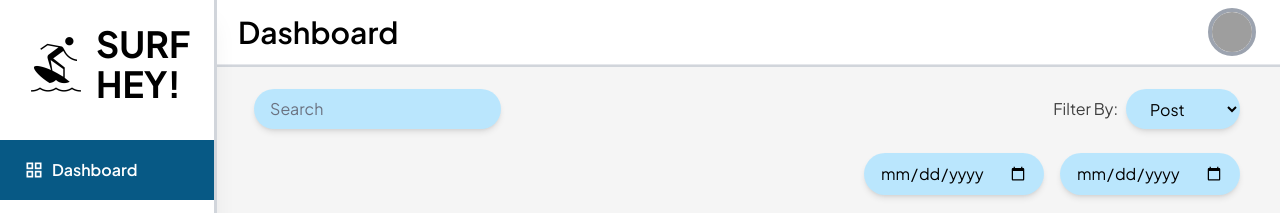
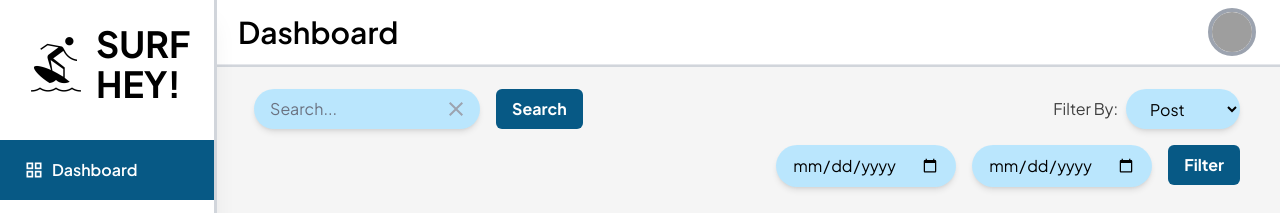
Before and after one commit to fajrulfalah28/Surf-Hey, a plain HTML site: page dashboard.html in a window 1280 px wide. Shown: the top 213 px of the page. Drawn offline with nearby package versions, Linux system fonts and the light colour scheme; grey boxes are pictures that could not be loaded.

Commit message:
Added search and filter button

```diff
--- a/dashboard.html
+++ b/dashboard.html
@@ -25,15 +25,18 @@
 
         </div>
         <nav class="text-white text-base font-semibold pt-3">
-            <a href="dashboard.html" class="flex items-center active-nav-link text-white py-4 pl-6 nav-item bg-sky-800 hover:bg-sky-200 hover:text-black">
+            <a href="dashboard.html"
+                class="flex items-center active-nav-link text-white py-4 pl-6 nav-item bg-sky-800 hover:bg-sky-200 hover:text-black">
                 <i class="material-icons mr-2 text-xl">grid_view</i>
                 Dashboard
             </a>
-            <a href="account.html" class="flex items-center text-black opacity-75 hover:opacity-100 py-4 pl-6 nav-item hover:bg-sky-200 hover:text-black">
+            <a href="account.html"
+                class="flex items-center text-black opacity-75 hover:opacity-100 py-4 pl-6 nav-item hover:bg-sky-200 hover:text-black">
                 <i class="material-icons mr-2 text-xl">person</i>
                 Account
             </a>
-            <a href="index.html" class="flex items-center text-black opacity-75 hover:opacity-100 py-4 pl-6 nav-item hover:bg-sky-200 hover:text-black">
+            <a href="index.html"
+                class="flex items-center text-black opacity-75 hover:opacity-100 py-4 pl-6 nav-item hover:bg-sky-200 hover:text-black">
                 <i class="material-icons mr-2 text-xl">logout</i>
                 Sign Out
             </a>
@@ -46,7 +49,8 @@
                 <h1 class="text-3xl font-semibold text-black">Dashboard</h1>
             </div>
             <div class="relative w-1/2 flex justify-end">
-                <button id="account-button" class="relative z-10 w-12 h-12 rounded-full overflow-hidden border-4 border-gray-400 hover:border-gray-300 focus:border-gray-300 focus:outline-none">
+                <button id="account-button"
+                    class="relative z-10 w-12 h-12 rounded-full overflow-hidden border-4 border-gray-400 hover:border-gray-300 focus:border-gray-300 focus:outline-none">
                     <img src="https://source.unsplash.com/random/400x400">
                 </button>
             </div>
@@ -66,7 +70,8 @@
             </div>
 
             <nav id="mobile-nav" class="flex flex-col pt-4 hidden">
-                <a href="dashboard.html" class="flex items-center text-white py-2 pl-4 bg-sky-800 hover:bg-sky-200 hover:text-black">
+                <a href="dashboard.html"
+                    class="flex items-center text-white py-2 pl-4 bg-sky-800 hover:bg-sky-200 hover:text-black">
                     <i class="material-icons mr-2 text-xl">grid_view</i>
                     Dashboard
                 </a>
@@ -89,16 +94,31 @@
                 <h1 class="text-3xl font-bold text-black text-center text-5xl mb-5 sm:hidden">Dashboard</h1>
                 <div class="flex flex-col justify-center sm:justify-end lg:mr-4 md:mr-4">
 
-                    <div class="pl-4 sm:w-full flex flex-wrap flex-col sm:flex-row mb-2 justify-center sm:justify-between">
-                        <div class="w-full sm:w-1/3 mb-4 sm:mb-0">
-                            <div class="flex justify-center sm:justify-normal">
-                                <input type="text" id="searchbar"
-                                    class="search w-3/4 bg-sky-200 text-black placeholder-gray-500 border-0 rounded-full p-2 px-4 mb-4 focus:text-white focus:bg-sky-800 focus:outline-none transition ease-in-out duration-150 shadow-md"
-                                    placeholder="Search">
+                    <div
+                        class="pl-4 sm:w-full flex flex-wrap flex-col sm:flex-row mb-4 justify-center sm:justify-between">
+                        <div class="w-full sm:w-1/2 md:w-1/2 lg:w-1/3 mb-4 sm:mb-0 flex flex-row items-center">
+                            <div class="flex-1 relative">
+                                <input type="text"
+                                    class="w-full bg-sky-200 text-black placeholder-gray-500 border-0 rounded-full p-2 px-4 focus:text-white focus:bg-sky-800 focus:outline-none transition ease-in-out duration-150 shadow-md"
+                                    placeholder="Search..." />
+                                <button
+                                    class="absolute top-1/2 right-3 transform -translate-y-1/2 text-gray-400 hover:text-gray-600 focus:outline-none">
+                                    <svg class="w-6 h-6" viewBox="0 0 24 24" fill="none"
+                                        xmlns="http://www.w3.org/2000/svg">
+                                        <path
+                                            d="M19 6.41L17.59 5L12 10.59L6.41 5L5 6.41L10.59 12L5 17.59L6.41 19L12 13.41L17.59 19L19 17.59L13.41 12L19 6.41Z"
+                                            fill="currentColor" />
+                                    </svg>
+                                </button>
                             </div>
+                            <button
+                                class="ml-4 transform bg-sky-800 text-white font-bold px-4 py-2 rounded-md hover:bg-sky-700 focus:outline-none transition ease-in-out duration-150">
+                                Search
+                            </button>
                         </div>
-                        <div class="flex flex-wrap mb-3 justify-center sm:justify-end sm:mb-4">
-                            <a href="#" class="flex items-center text-base text-dark opacity-75 hover:opacity-100 pr-2 nav-item">
+                        <div class="flex flex-wrap justify-center sm:justify-end">
+                            <a href="#"
+                                class="flex items-center text-base text-dark opacity-75 hover:opacity-100 pr-2 nav-item">
                                 Filter By:
                             </a>
                             <select id="selection"
@@ -111,6 +131,7 @@
 
 
                     <div class="flex flex-wrap mb-10 justify-center sm:justify-end sm:mb-4">
+                        <div class="flex">
                             <div class="relative sm:ml-auto">
                                 <input type="date" id="datepicker1"
                                     class="datepick bg-sky-200 text-black placeholder-gray-500 border-0 rounded-full p-2 px-4 mb-4 focus:text-white focus:bg-sky-800 focus:outline-none transition ease-in-out duration-150 shadow-md"
@@ -120,6 +141,13 @@
                                 <input type="date" id="datepicker2"
                                     class="datepick bg-sky-200 text-black placeholder-gray-500 border-0 rounded-full p-2 px-4 mb-4 focus:text-white focus:bg-sky-800 focus:outline-none transition ease-in-out duration-150 shadow-md"
                                     placeholder="Select a date">
+                            </div>
+                        </div>
+                        <div>
+                            <button
+                                class="ml-4 transform bg-sky-800 text-white font-bold px-4 py-2 rounded-md hover:bg-sky-700 focus:outline-none transition ease-in-out duration-150">
+                                Filter
+                            </button>
                         </div>
                     </div>
 
@@ -137,7 +165,8 @@
                                     <h3 class="text-xl font-semibold overflow-hidden leading-snug line-clamp-2">Mengenal
                                         Cara Kamu Memanage Waktu</h3>
                                 </div>
-                                <p class="w-1/3 flex items-center justify-end overflow-hidden whitespace-nowrap overflow-ellipsis pr-4">
+                                <p
+                                    class="w-1/3 flex items-center justify-end overflow-hidden whitespace-nowrap overflow-ellipsis pr-4">
                                     <span class="mr-2">12</span>
                                     <i class="fas fa-check"></i>
                                 </p>
@@ -160,7 +189,8 @@
                                     <h3 class="text-xl font-semibold overflow-hidden leading-snug line-clamp-2">Mengenal
                                         Cara Kamu Memanage Waktu</h3>
                                 </div>
-                                <p class="w-1/3 flex items-center justify-end overflow-hidden whitespace-nowrap overflow-ellipsis pr-4">
+                                <p
+                                    class="w-1/3 flex items-center justify-end overflow-hidden whitespace-nowrap overflow-ellipsis pr-4">
                                     <span class="mr-2">12</span>
                                     <i class="fas fa-check"></i>
                                 </p>
@@ -183,7 +213,8 @@
                                     <h3 class="text-xl font-semibold overflow-hidden leading-snug line-clamp-2">Mengenal
                                         Cara Kamu Memanage Waktu</h3>
                                 </div>
-                                <p class="w-1/3 flex items-center justify-end overflow-hidden whitespace-nowrap overflow-ellipsis pr-4">
+                                <p
+                                    class="w-1/3 flex items-center justify-end overflow-hidden whitespace-nowrap overflow-ellipsis pr-4">
                                     <span class="mr-2">12</span>
                                     <i class="fas fa-check"></i>
                                 </p>
@@ -206,7 +237,8 @@
                                     <h3 class="text-xl font-semibold overflow-hidden leading-snug line-clamp-2">Mengenal
                                         Cara Kamu Memanage Waktu</h3>
                                 </div>
-                                <p class="w-1/3 flex items-center justify-end overflow-hidden whitespace-nowrap overflow-ellipsis pr-4">
+                                <p
+                                    class="w-1/3 flex items-center justify-end overflow-hidden whitespace-nowrap overflow-ellipsis pr-4">
                                     <span class="mr-2">12</span>
                                     <i class="fas fa-check"></i>
                                 </p>
@@ -229,7 +261,8 @@
                                     <h3 class="text-xl font-semibold overflow-hidden leading-snug line-clamp-2">Mengenal
                                         Cara Kamu Memanage Waktu</h3>
                                 </div>
-                                <p class="w-1/3 flex items-center justify-end overflow-hidden whitespace-nowrap overflow-ellipsis pr-4">
+                                <p
+                                    class="w-1/3 flex items-center justify-end overflow-hidden whitespace-nowrap overflow-ellipsis pr-4">
                                     <span class="mr-2">12</span>
                                     <i class="fas fa-check"></i>
                                 </p>
@@ -252,7 +285,8 @@
                                     <h3 class="text-xl font-semibold overflow-hidden leading-snug line-clamp-2">Mengenal
                                         Cara Kamu Memanage Waktu</h3>
                                 </div>
-                                <p class="w-1/3 flex items-center justify-end overflow-hidden whitespace-nowrap overflow-ellipsis pr-4">
+                                <p
+                                    class="w-1/3 flex items-center justify-end overflow-hidden whitespace-nowrap overflow-ellipsis pr-4">
                                     <span class="mr-2">12</span>
                                     <i class="fas fa-check"></i>
                                 </p>
@@ -275,7 +309,8 @@
                                     <h3 class="text-xl font-semibold overflow-hidden leading-snug line-clamp-2">Mengenal
                                         Cara Kamu Memanage Waktu</h3>
                                 </div>
-                                <p class="w-1/3 flex items-center justify-end overflow-hidden whitespace-nowrap overflow-ellipsis pr-4">
+                                <p
+                                    class="w-1/3 flex items-center justify-end overflow-hidden whitespace-nowrap overflow-ellipsis pr-4">
                                     <span class="mr-2">12</span>
                                     <i class="fas fa-check"></i>
                                 </p>
@@ -298,7 +333,8 @@
                                     <h3 class="text-xl font-semibold overflow-hidden leading-snug line-clamp-2">Mengenal
                                         Cara Kamu Memanage Waktu</h3>
                                 </div>
-                                <p class="w-1/3 flex items-center justify-end overflow-hidden whitespace-nowrap overflow-ellipsis pr-4">
+                                <p
+                                    class="w-1/3 flex items-center justify-end overflow-hidden whitespace-nowrap overflow-ellipsis pr-4">
                                     <span class="mr-2">12</span>
                                     <i class="fas fa-check"></i>
                                 </p>
@@ -343,7 +379,8 @@
     <script src="script.js"></script>
 
     <!-- ChartJS -->
-    <script src="https://cdnjs.cloudflare.com/ajax/libs/Chart.js/2.9.3/Chart.min.js" integrity="sha256-R4pqcOYV8lt7snxMQO/HSbVCFRPMdrhAFMH+vr9giYI=" crossorigin="anonymous"></script>
+    <script src="https://cdnjs.cloudflare.com/ajax/libs/Chart.js/2.9.3/Chart.min.js"
+        integrity="sha256-R4pqcOYV8lt7snxMQO/HSbVCFRPMdrhAFMH+vr9giYI=" crossorigin="anonymous"></script>
 
     <script>
         var chartOne = document.getElementById('chartOne');
@@ -423,4 +460,5 @@
         });
     </script>
 </body>
+
 </html>
```
Lines whose indentation alone changed are shown as unchanged.
